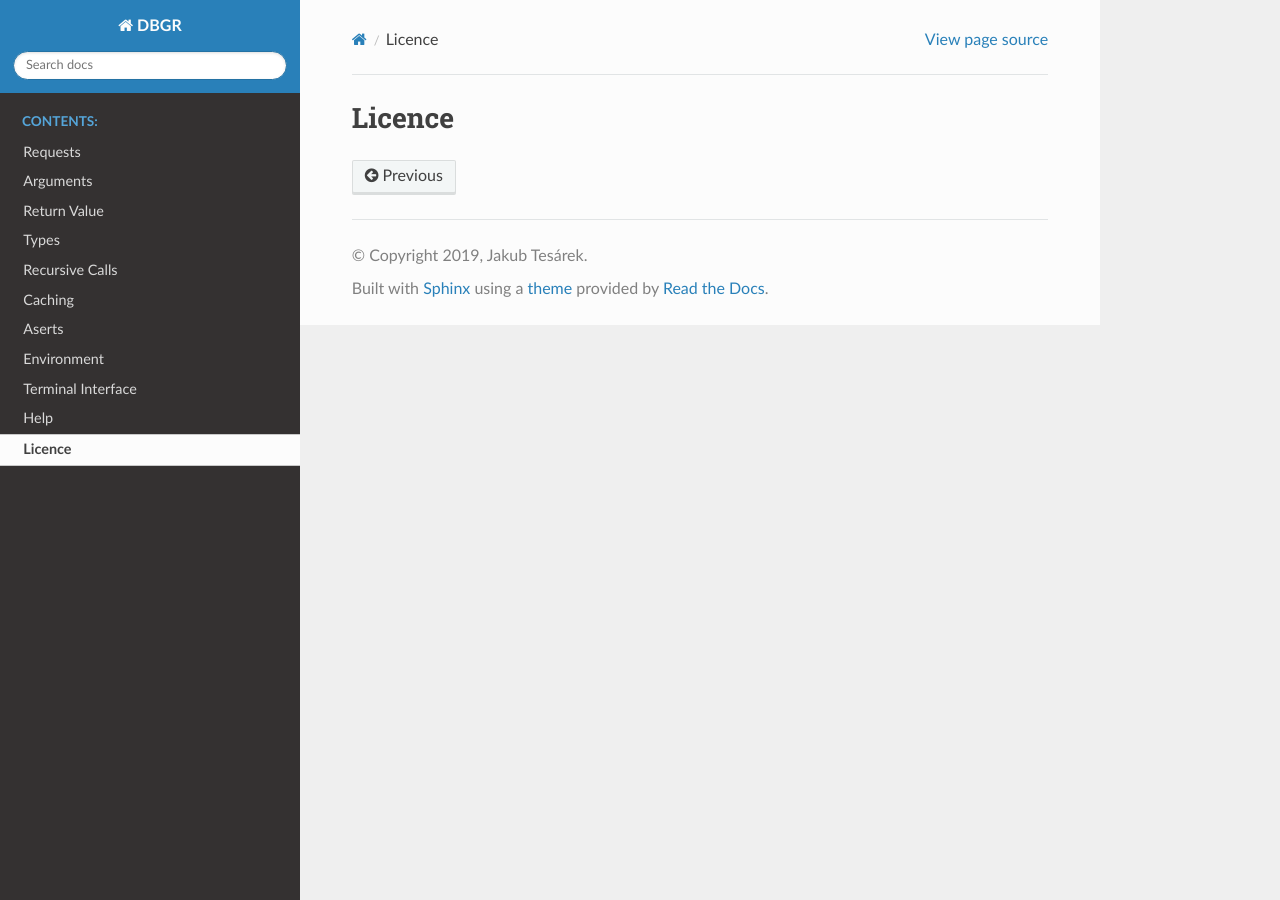
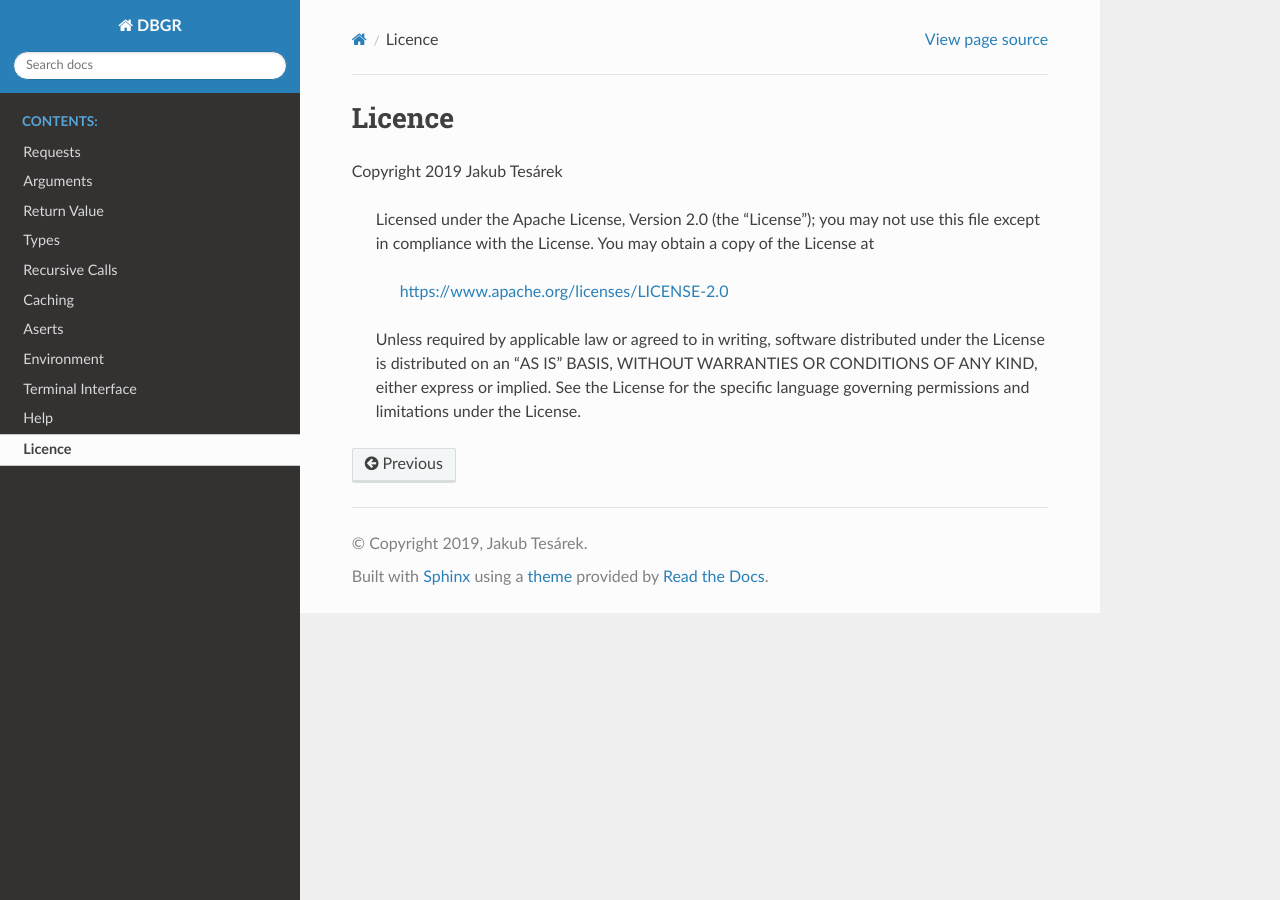
Before and after one commit to JakubTesarek/dbgr, a Sphinx documentation site: the page built from docs/source/licence.rst, in a window 1280 px wide. Built offline with Sphinx 7.4.7 and the Read the Docs theme 2.0.0, drawn with Linux system fonts in a browser that asks for light colours; pages that are not in the unit, such as notebooks, are missing from menus.

Commit message:
add licence to docs

```diff
--- a/docs/source/licence.rst
+++ b/docs/source/licence.rst
@@ -2,3 +2,16 @@
 
 Licence
 =======
+Copyright 2019 Jakub Tesárek
+
+   Licensed under the Apache License, Version 2.0 (the "License");
+   you may not use this file except in compliance with the License.
+   You may obtain a copy of the License at
+
+       https://www.apache.org/licenses/LICENSE-2.0
+
+   Unless required by applicable law or agreed to in writing, software
+   distributed under the License is distributed on an "AS IS" BASIS,
+   WITHOUT WARRANTIES OR CONDITIONS OF ANY KIND, either express or implied.
+   See the License for the specific language governing permissions and
+   limitations under the License.
```
